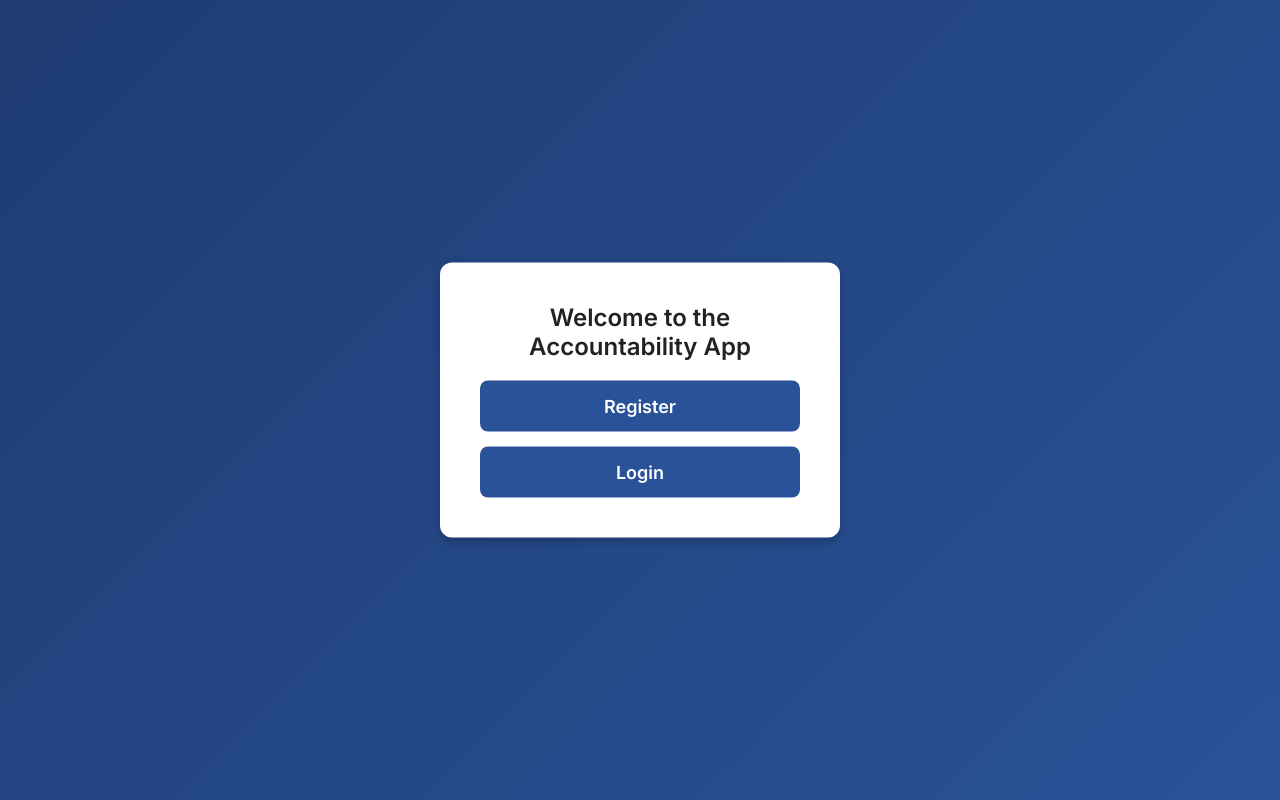
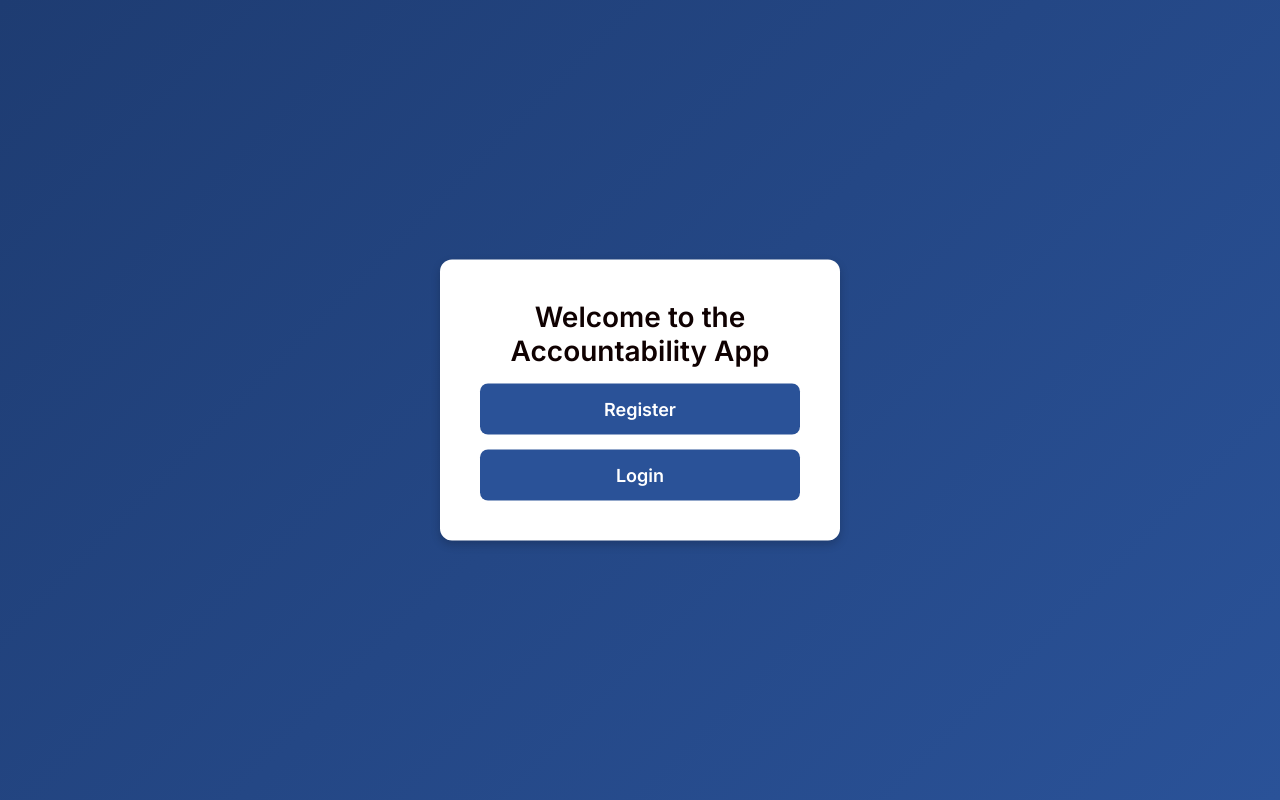
Before and after one commit to aamir-naved/goals-frontend, a React (Vite) app: page / in a window 1280 px wide. Built offline with nearby package versions, Linux system fonts and the light colour scheme.

Commit message:
minor fix

```diff
--- a/src/routes/Dashboard.css
+++ b/src/routes/Dashboard.css
@@ -10,6 +10,13 @@ h2 {
     font-weight: bold;
     margin-bottom: 16px;
     color: #222;
+}
+
+h1 {
+    font-size: 28px;
+    font-weight: bold;
+    margin-bottom: 16px;
+    color: #0f0101;
 }
 
 .button-group {
@@ -38,7 +45,7 @@ h2 {
 }
 
 .partner-section {
-    background-color: #d4edda;
+    background-color: rgb(231, 228, 228);
     padding: 15px;
     border-radius: 5px;
     margin-bottom: 20px;
--- a/src/routes/Dashboard.jsx
+++ b/src/routes/Dashboard.jsx
@@ -226,7 +226,7 @@ const Dashboard = () => {
                     <button onClick={handleInstallClick} className="install-btn">Install</button>
                 </div>
             )}
-            <h2>Hello There! {user?.name} 🙋</h2>
+            <h1>Hello There! {user?.name} 🙋</h1>
 
             <div className="button-group">
                 <Link to="/goals">
```
